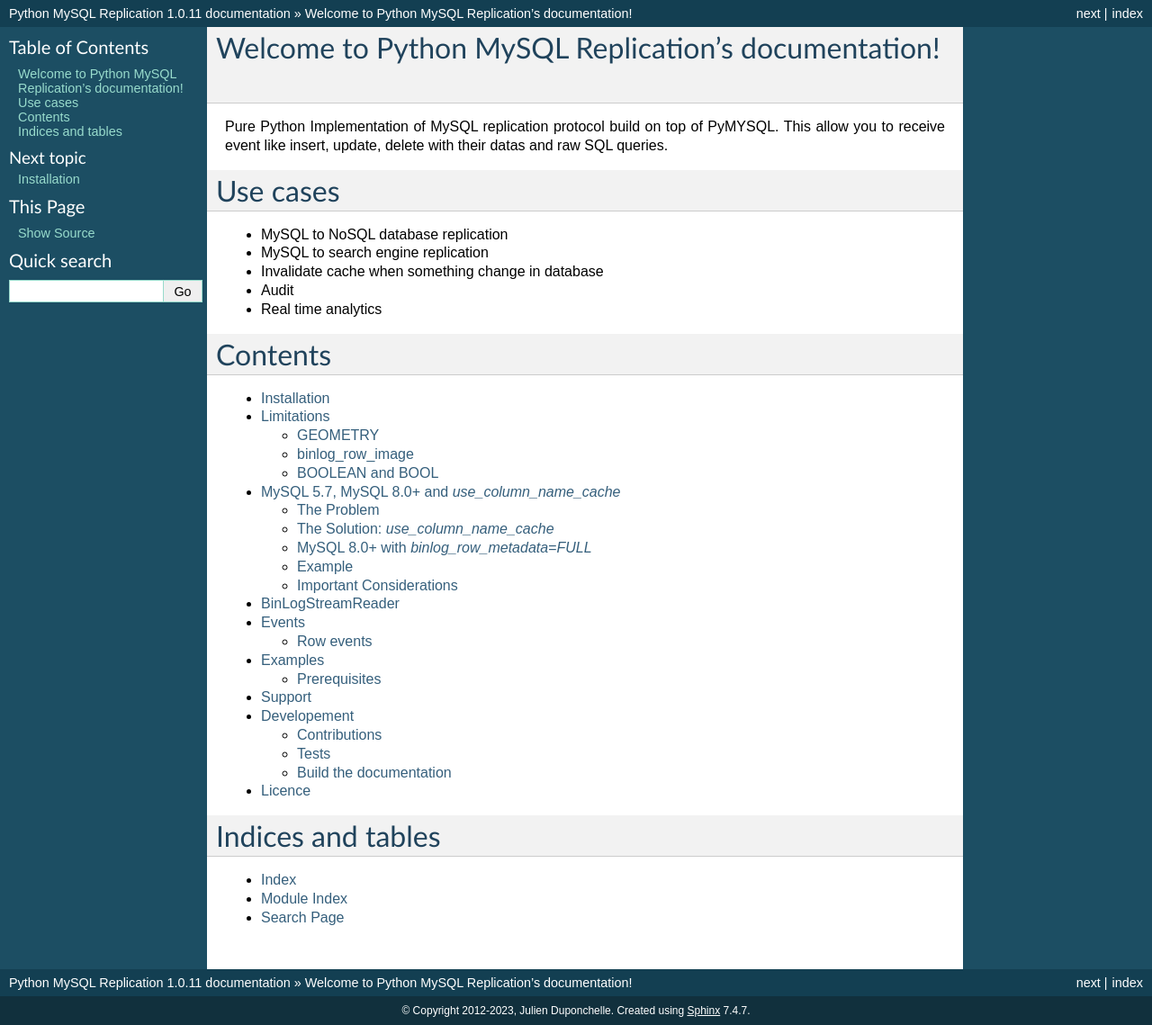
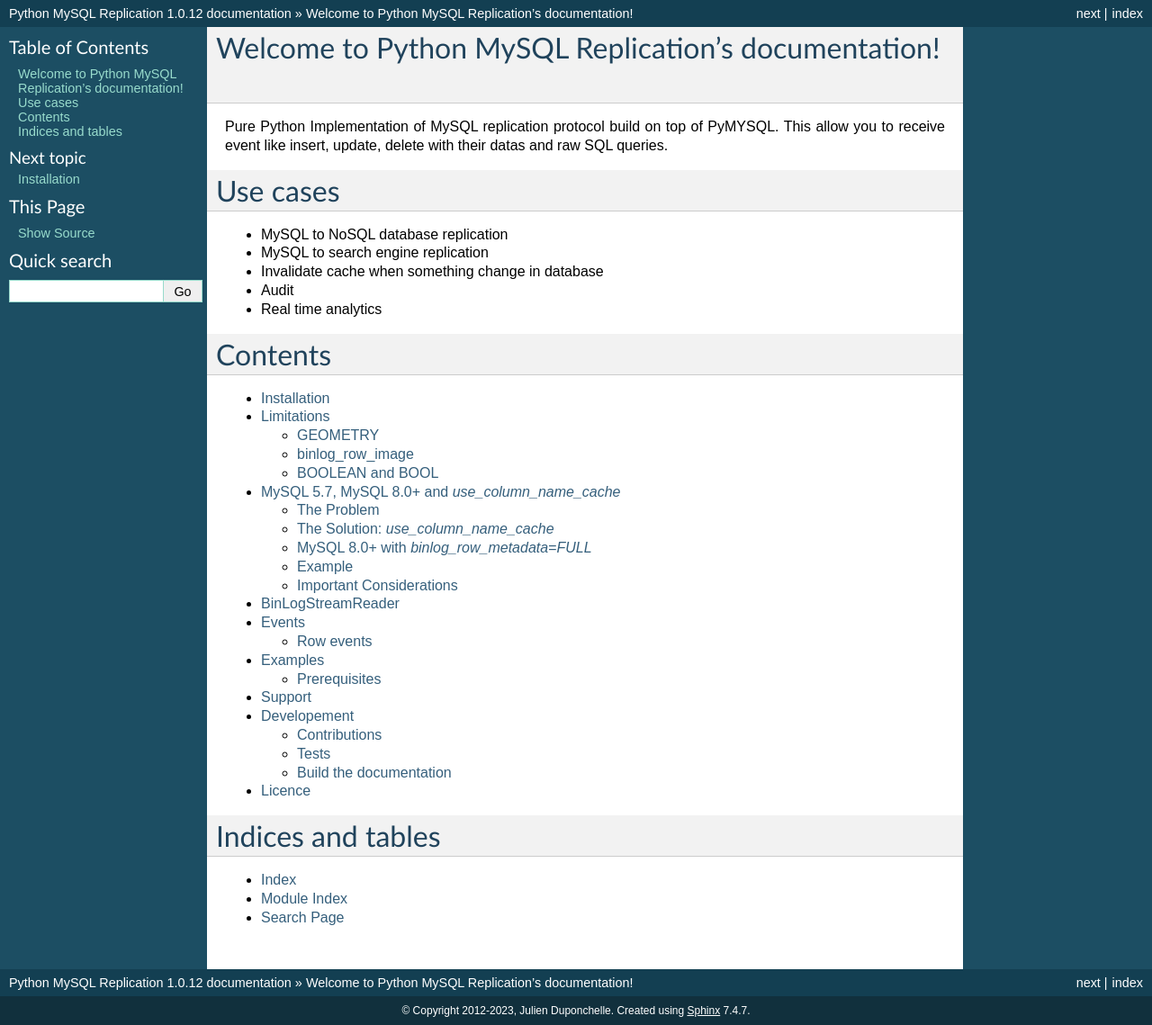
Before and after one commit to julien-duponchelle/python-mysql-replication, a Sphinx documentation site: the page built from docs/index.rst, in a window 1280 px wide. Shown: the whole page at 90% size. Built offline with Sphinx 7.4.7, drawn with Linux system fonts in a browser that asks for light colours.

Commit message:
Release 1.0.12

```diff
--- a/docs/conf.py
+++ b/docs/conf.py
@@ -49,7 +49,7 @@
 # The short X.Y version.
 version = "1.0"
 # The full version, including alpha/beta/rc tags.
-release = "1.0.11"
+release = "1.0.12"
 
 # The language for content autogenerated by Sphinx. Refer to documentation
 # for a list of supported languages.
--- a/setup.py
+++ b/setup.py
@@ -29,7 +29,7 @@
         unittest.main(tests, argv=sys.argv[:1])
 
 
-version = "1.0.11"
+version = "1.0.12"
 
 this_directory = Path(__file__).parent
 long_description = (this_directory / "README.md").read_text()
```
Also changed, not shown: 1 other file.
